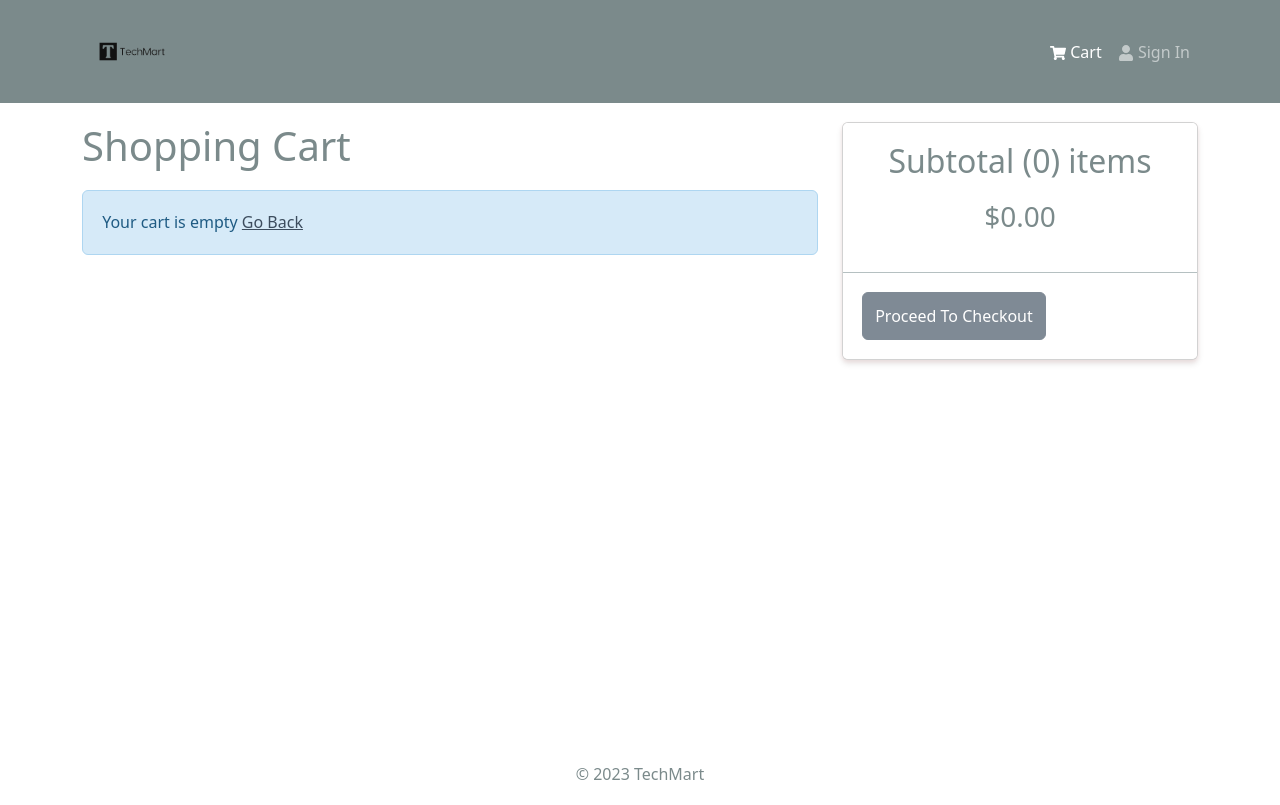
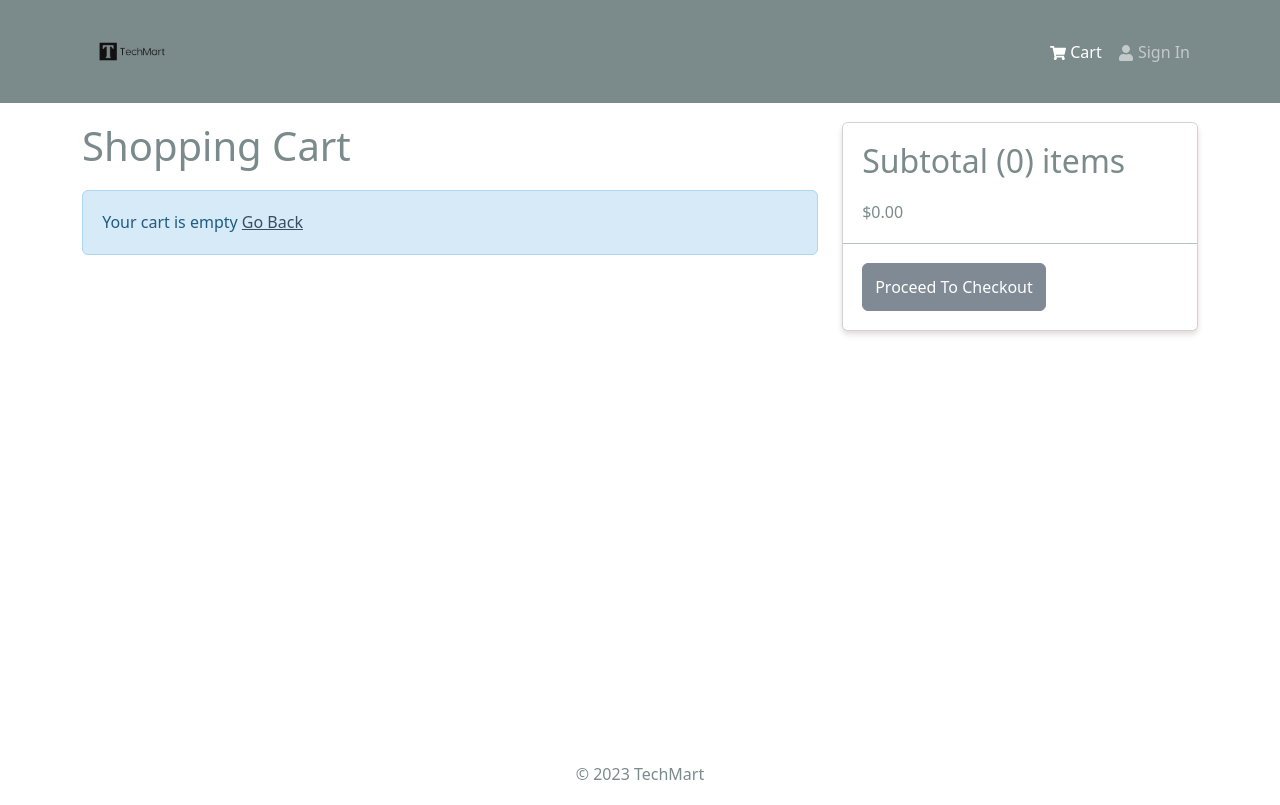
Before and after one commit to khantseithu/TechMart, a React (Create React App) app in the folder frontend/: page /cart in a window 1280 px wide. Built offline with nearby package versions, Linux system fonts and the light colour scheme.

Commit message:
bugfix: cart quantity and badge

```diff
--- a/frontend/src/components/Header.jsx
+++ b/frontend/src/components/Header.jsx
@@ -1,4 +1,11 @@
-import { Navbar, Nav, Container, Image, NavDropdown } from 'react-bootstrap';
+import {
+  Navbar,
+  Nav,
+  Container,
+  Image,
+  NavDropdown,
+  Badge,
+} from 'react-bootstrap';
 import { FaShoppingCart, FaUser } from 'react-icons/fa';
 import { LinkContainer } from 'react-router-bootstrap';
 import logo from '../assets/logo.png';
@@ -9,6 +16,8 @@ import { logout } from '../slices/authSlice';
 import { toast } from 'react-toastify';
 
 const Header = () => {
+  const { cartItems } = useSelector((state) => state.cart);
+
   const { userInfo } = useSelector((state) => state.auth);
   const dispatch = useDispatch();
   const navigate = useNavigate();
@@ -47,6 +56,11 @@ const Header = () => {
               <LinkContainer to="/cart">
                 <Nav.Link>
                   <FaShoppingCart /> Cart
+                  {cartItems.length > 0 && (
+                    <Badge bg="success" className="ms-1">
+                      {cartItems.reduce((acc, item) => acc + item.qty, 0)}
+                    </Badge>
+                  )}
                 </Nav.Link>
               </LinkContainer>
               {userInfo ? (
--- a/frontend/src/screens/CartScreen.jsx
+++ b/frontend/src/screens/CartScreen.jsx
@@ -1,3 +1,5 @@
+import { Link, useNavigate } from 'react-router-dom';
+import { useDispatch, useSelector } from 'react-redux';
 import {
   Row,
   Col,
@@ -7,30 +9,25 @@ import {
   Button,
   Card,
 } from 'react-bootstrap';
-import { useDispatch, useSelector } from 'react-redux';
-import { Link, useNavigate } from 'react-router-dom';
+import { FaTrash } from 'react-icons/fa';
+import Message from '../components/Message';
 import { addToCart, removeFromCart } from '../slices/cartSlice';
-import Message from '../components/Message';
-import { FaTrash } from 'react-icons/fa';
 
 const CartScreen = () => {
+  const navigate = useNavigate();
   const dispatch = useDispatch();
-  const navigate = useNavigate();
 
   const cart = useSelector((state) => state.cart);
   const { cartItems } = cart;
 
-  const addToCartHandler = (id, qty) => {
-    dispatch(addToCart({ id, qty }));
+  const addToCartHandler = async (product, qty) => {
+    dispatch(addToCart({ ...product, qty }));
   };
 
   const removeFromCartHandler = (id) => {
     dispatch(removeFromCart(id));
   };
 
-  const checkOutHandler = () => {
-    navigate('/login?redirect=shipping');
-  };
   return (
     <Row>
       <Col md={8}>
@@ -43,7 +40,7 @@ const CartScreen = () => {
           <ListGroup variant="flush">
             {cartItems.map((item) => (
               <ListGroup.Item key={item._id}>
-                <Row style={{ alignItems: 'center' }}>
+                <Row>
                   <Col md={2}>
                     <Image src={item.image} alt={item.name} fluid rounded />
                   </Col>
@@ -56,15 +53,11 @@ const CartScreen = () => {
                       as="select"
                       value={item.qty}
                       onChange={(e) =>
-                        addToCartHandler(item._id, Number(e.target.value))
+                        addToCartHandler(item, Number(e.target.value))
                       }
                     >
                       {[...Array(item.countInStock).keys()].map((x) => (
-                        <option
-                          key={x + 1}
-                          value={x + 1}
-                          style={{ color: 'black' }}
-                        >
+                        <option key={x + 1} value={x + 1}>
                           {x + 1}
                         </option>
                       ))}
@@ -86,26 +79,23 @@ const CartScreen = () => {
         )}
       </Col>
       <Col md={4}>
-        <Card style={{ marginBottom: '20px' }}>
+        <Card>
           <ListGroup variant="flush">
             <ListGroup.Item>
-              <h2 style={{ textAlign: 'center' }}>
+              <h2>
                 Subtotal ({cartItems.reduce((acc, item) => acc + item.qty, 0)})
                 items
               </h2>
-              <h3 style={{ textAlign: 'center' }}>
-                $
-                {cartItems
-                  .reduce((acc, item) => acc + item.qty * item.price, 0)
-                  .toFixed(2)}
-              </h3>
+              $
+              {cartItems
+                .reduce((acc, item) => acc + item.qty * item.price, 0)
+                .toFixed(2)}
             </ListGroup.Item>
             <ListGroup.Item>
               <Button
                 type="button"
                 className="btn-block"
                 disabled={cartItems.length === 0}
-                onClick={checkOutHandler}
               >
                 Proceed To Checkout
               </Button>
@@ -116,4 +106,5 @@ const CartScreen = () => {
     </Row>
   );
 };
+
 export default CartScreen;
```
